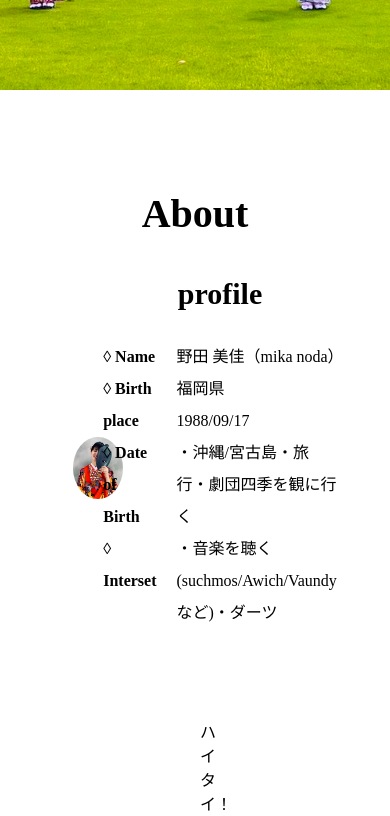
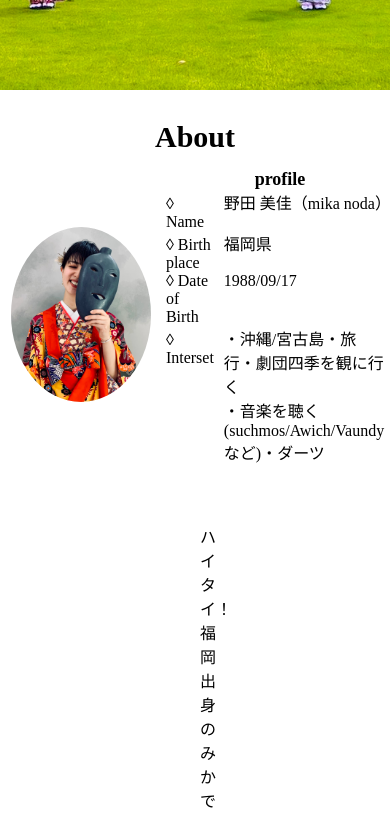
Before and after one commit to MikaNoda/mywebsite0819, a plain HTML site: page index.html in a window 390 px wide. Shown: the part 840-1656 px from the top of the page. Drawn offline with Linux system fonts and the light colour scheme.

Commit message:
プロフィールをtableで作成し直し

```diff
--- a/assets/css/style.css
+++ b/assets/css/style.css
@@ -61,17 +61,13 @@ li{
     margin: 100px 0 40px;
 }
 
+
 .profile-img {
     width: 250px;
     height: auto;
     border-radius: 50%;
-}
-
-.profile-img {
-    margin-left: 50px;
-    display: flex;
-    flex-direction: column;
-    justify-content: center;
+    margin-left: 30px;
+    margin-right: 30px;
 }
 
 .profile-title {
@@ -87,10 +83,10 @@ li{
     margin: 0 50px;
 }
 
-.profile-details {
+/* .profile-details {
     display: flex;
     margin: 30px 30px;
-}
+} */
 
 .profile-right {
     display: flex;
@@ -98,16 +94,20 @@ li{
     justify-content: center;
 }
 
-.details-left {
+/* .details-left {
     font-weight: bold;
-}
+} */
 
-.ditails-right {
+/* .ditails-right {
     margin-left: 20px;
-}
+} */
 
-.profile-details p {
+/* .profile-details p {
     line-height: 2;
+} */
+
+.detaile td{
+    padding-right: 10px;
 }
 
 .text {
@@ -159,5 +159,31 @@ footer {
 }
 
 @media screen and (max-width: 767px){
+    /* header{
+        position: fixed;
+        width: 100%;
+    } */
+
+    .main-title{
+        font-size: 50px;
+    }
+
+    .subtitle{
+        font-size: 30px;
+        margin: 30px 0 15px;
+    }
+
+    .profile-img{
+        max-width: 140px;
+        margin-left: 15px;
+        margin-right: 15px;
+    }
+
+    .profile-title{
+        font-size: 18px;
+    }
+
+
+
 
 }
--- a/index.html
+++ b/index.html
@@ -37,7 +37,25 @@
                 <div class="profile-right">
                     <h3 class="profile-title">profile</h3>
                     <div class="profile-details">
-                        <div class="details-left">
+                        <table class="detaile">
+                            <tr>
+                                <td>&loz;</small> Name</td>
+                                <td>野田 美佳（mika noda）</td>
+                            </tr>
+                            <tr>
+                                <td><small>&loz;</small> Birth place</td>
+                                <td>福岡県</td>
+                            </tr>
+                            <tr>
+                                <td><small>&loz;</small> Date of Birth</td>
+                                <td>1988/09/17</td>
+                            </tr>
+                            <tr>
+                                <td><small>&loz;</small> Interset</td>
+                                <td>・沖縄/宮古島・旅行・劇団四季を観に行く<br>・音楽を聴く(suchmos/Awich/Vaundyなど)・ダーツ</td>
+                            </tr>
+                        </table>
+                        <!-- <div class="details-left">
                             <p><small>&loz;</small> Name</p>
                             <p><small>&loz;</small> Birth place</p>
                             <p><small>&loz;</small> Date of Birth</p>
@@ -48,7 +66,7 @@
                             <p>福岡県</p>
                             <p>1988/09/17</p>
                             <p>・沖縄/宮古島・旅行・劇団四季を観に行く<br>・音楽を聴く(suchmos/Awich/Vaundyなど)・ダーツ</p>
-                        </div>
+                        </div> -->
                     </div>
                 </div>
             </div>
```
